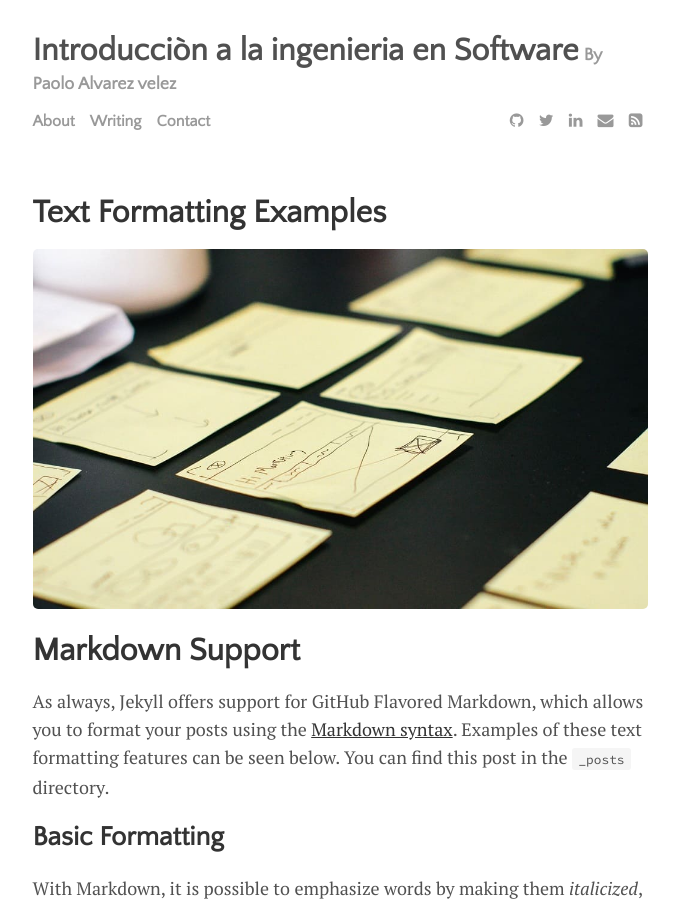
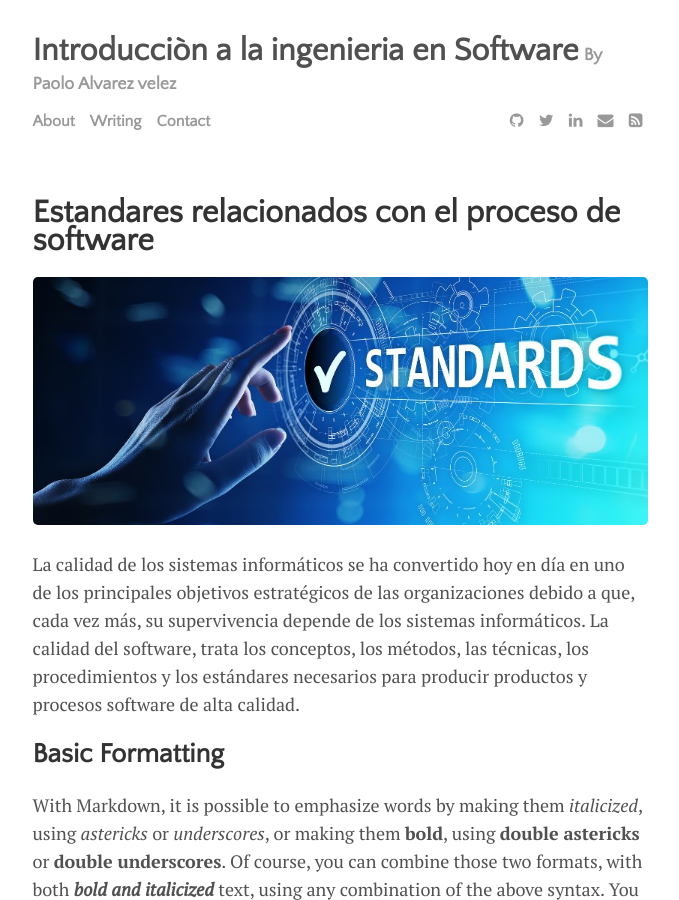
Before and after one commit to Paolo19010/Miblog, a Jekyll site: the page built from _posts/2014-01-01-text-formatting-examples.md, in a window 1280 px wide and 900 px high. Shown: the whole window, without its empty margins (300-979 px from the left). Built offline with Jekyll 4.4.1, drawn with Linux system fonts in a browser that asks for light colours; formulas are drawn with MathJax 3; comment, search, counter and statistics services are not loaded; some of the changed text lies outside the part shown.

Commit message:
subi4
subi4

```diff
--- a/_posts/2014-01-01-text-formatting-examples.md
+++ b/_posts/2014-01-01-text-formatting-examples.md
@@ -1,15 +1,15 @@
 ---
 layout: post
-title: "Text Formatting Examples"
-author: "Paul Le"
+title: "Estandares relacionados con el proceso de software"
+author: "Paolo Alvarez"
 categories: journal
 tags: [documentation,sample]
-image: cards.jpg
+image: normas-ISO.jpg
 ---
 
-# Markdown Support
 
-As always, Jekyll offers support for GitHub Flavored Markdown, which allows you to format your posts using the [Markdown syntax](https://guides.github.com/features/mastering-markdown/). Examples of these text formatting features can be seen below. You can find this post in the `_posts` directory.
+
+La calidad de los sistemas informáticos se ha convertido hoy en día en uno de los principales objetivos estratégicos de las organizaciones debido a que, cada vez más, su supervivencia depende de los sistemas informáticos. La calidad del software, trata los conceptos, los métodos, las técnicas, los procedimientos y los estándares necesarios para producir productos y procesos software de alta calidad.
 
 ## Basic Formatting
 
```
Also changed, not shown: assets/img/normas-ISO.jpg (added).
